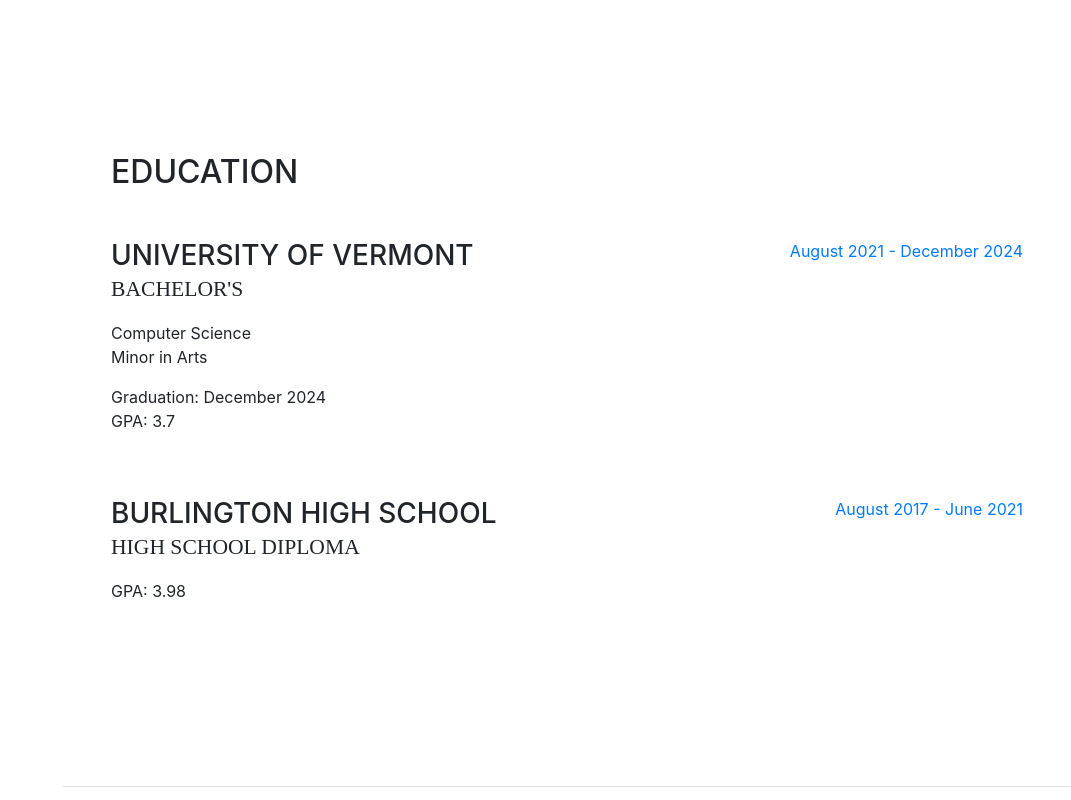
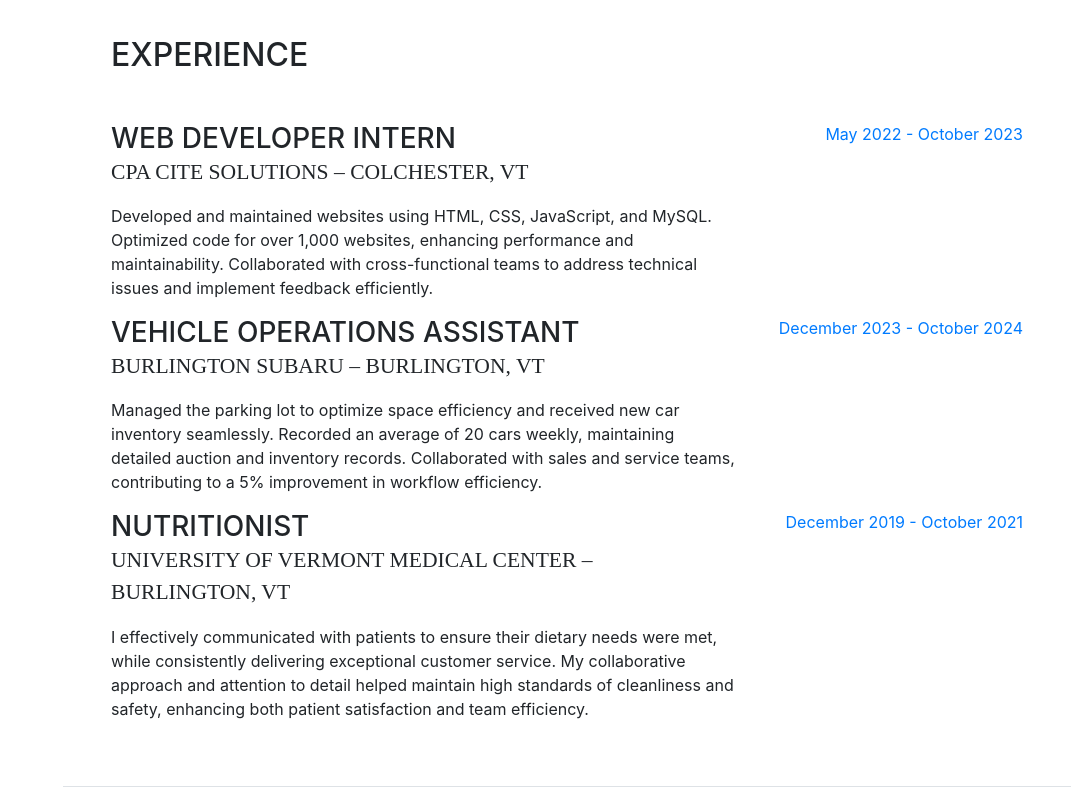
Before and after one commit to Fennixs/resume-bootstrap4-master, a website with bundled scripts: page index.html in a window 1280 px wide. Shown: the part 2860-3660 px from the top of the page, without its empty margins (209-1280 px from the left). Built offline with nearby package versions, Linux system fonts and the light colour scheme; a web font is replaced by a local one.

Commit message:
fixed exp

```diff
--- a/index.html
+++ b/index.html
@@ -199,6 +199,47 @@
         </div>
       </section>
 
+      <section class="resume-section p-3 p-lg-5 d-flex flex-column" id="experience">
+        <div class="my-auto">
+          <h2 class="mb-5">Experience</h2>
+
+          <div class="resume-item d-flex flex-column flex-md-row">
+            <div class="resume-content mr-auto">
+              <h3 class="mb-0">Web Developer Intern</h3>
+              <div class="subheading mb-3">CPA Cite Solutions – Colchester, VT</div>
+              <p>Developed and maintained websites using HTML, CSS, JavaScript, and MySQL. Optimized code for over 1,000 websites, enhancing performance and maintainability. Collaborated with cross-functional teams to address technical issues and implement feedback efficiently.</p>
+            </div>
+            <div class="resume-date text-md-right">
+              <span class="text-primary">May 2022 - October 2023</span>
+            </div>
+          </div>
+
+          <div class="resume-item d-flex flex-column flex-md-row">
+            <div class="resume-content mr-auto">
+              <h3 class="mb-0">Vehicle Operations Assistant</h3>
+              <div class="subheading mb-3">Burlington Subaru – Burlington, VT</div>
+              <p>Managed the parking lot to optimize space efficiency and received new car inventory seamlessly. Recorded an average of 20 cars weekly, maintaining detailed auction and inventory records. Collaborated with sales and service teams, contributing to a 5% improvement in workflow efficiency.</p>
+            </div>
+            <div class="resume-date text-md-right">
+              <span class="text-primary">December 2023 - October 2024</span>
+            </div>
+          </div>
+
+          <div class="resume-item d-flex flex-column flex-md-row">
+            <div class="resume-content mr-auto">
+              <h3 class="mb-0">Nutritionist</h3>
+              <div class="subheading mb-3">University Of Vermont Medical Center – Burlington, VT</div>
+              <p>I effectively communicated with patients to ensure their dietary needs were met, while consistently delivering exceptional customer service. My collaborative approach and attention to detail helped maintain high standards of cleanliness and safety, enhancing both patient satisfaction and team efficiency.</p>
+            </div>
+            <div class="resume-date text-md-right">
+              <span class="text-primary">December 2019 - October 2021</span>
+            </div>
+          </div>
+
+        </div>
+
+      </section>
+
       <section class="resume-section p-3 p-lg-5 d-flex flex-column" id="education">
         <div class="my-auto">
           <h2 class="mb-5">Education</h2>
```
